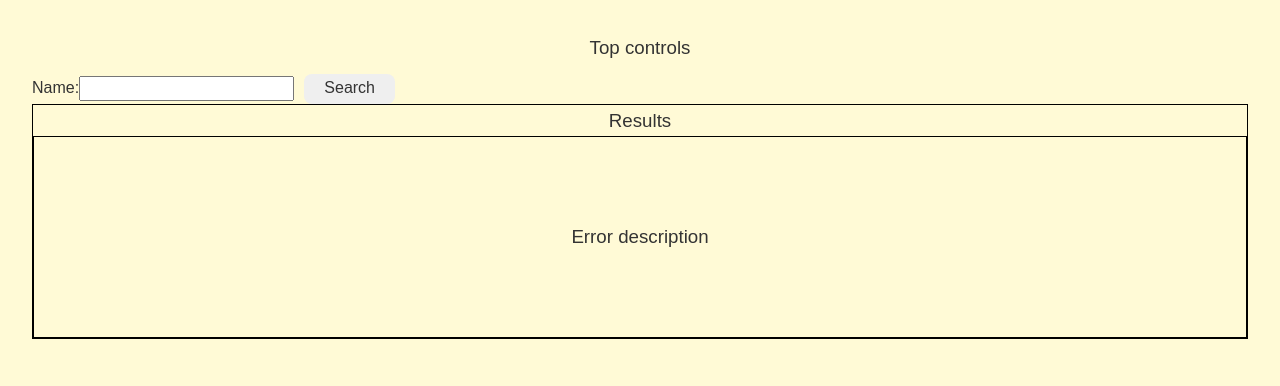
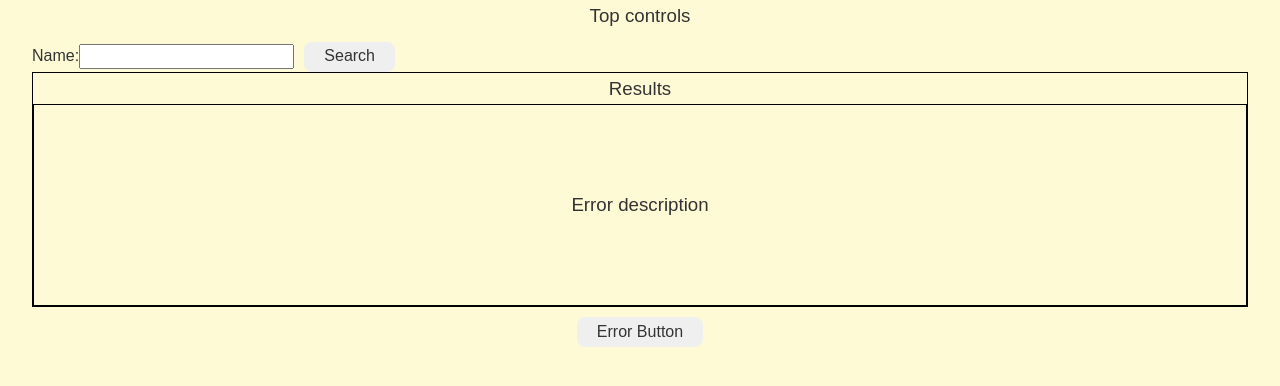
Before and after one commit to pestler/React-Task, a React (Vite) app: page / in a window 1280 px wide. Shown: the top 386 px of the page. Built offline with nearby package versions, Linux system fonts and the light colour scheme.

Commit message:
feat: add button error

```diff
--- a/src/components/app.scss
+++ b/src/components/app.scss
@@ -1,7 +1,7 @@
 .container {
   max-width: 1280px;
   margin: 0 auto;
-  padding: 2rem;
+  padding: 0 2rem;
   text-align: center;
   display: flex;
   flex-direction: column;
--- a/src/components/app.tsx
+++ b/src/components/app.tsx
@@ -2,6 +2,7 @@ import { Component } from 'react';
 import './app.scss';
 import Main from './main/main';
 import Header from './header/header';
+import ErrorButton from './error-bytton/error-button';
 
 class App extends Component {
   render() {
@@ -9,6 +10,7 @@ class App extends Component {
       <div className="container">
         <Header />
         <Main />
+        <ErrorButton />
       </div>
     );
   }
--- a/src/components/error/error.tsx
+++ b/src/components/error-boundary/error-boundary.tsx
@@ -1,4 +1,5 @@
 import { Component, ErrorInfo, ReactNode } from 'react';
+import './error-boundary.scss';
 
 interface ErrorBoundaryProps {
   children: ReactNode;
--- /dev/null
+++ b/src/components/error-bytton/error-button.scss
@@ -0,0 +1,7 @@
+.btn-box {
+  display: flex;
+}
+
+.btn {
+  display: flex;
+}
--- /dev/null
+++ b/src/components/error-bytton/error-button.tsx
@@ -0,0 +1,14 @@
+import { Component, ReactNode } from 'react';
+import './error-button.scss';
+
+class ErrorButton extends Component {
+  render(): ReactNode {
+    return (
+      <div className="btn-box">
+        <button className="btn">Error Button</button>
+      </div>
+    );
+  }
+}
+
+export default ErrorButton;
--- a/src/components/error/error.scss
+++ /dev/null
@@ -1,4 +0,0 @@
-.card_box{
-    display: flex;
-    gap: 150px;
-}
--- a/src/main.tsx
+++ b/src/main.tsx
@@ -1,8 +1,8 @@
-import React, { StrictMode } from 'react';
+import { StrictMode } from 'react';
 import ReactDOM from 'react-dom/client';
 import App from './components/app';
 import './index.scss';
-import ErrorBoundary from './components/error/error';
+import ErrorBoundary from './components/error-boundary/error-boundary';
 
 class CreateRoot {
   private body: HTMLElement | null;
```
Also changed, not shown: src/components/error-boundary/error-boundary.scss (added).
